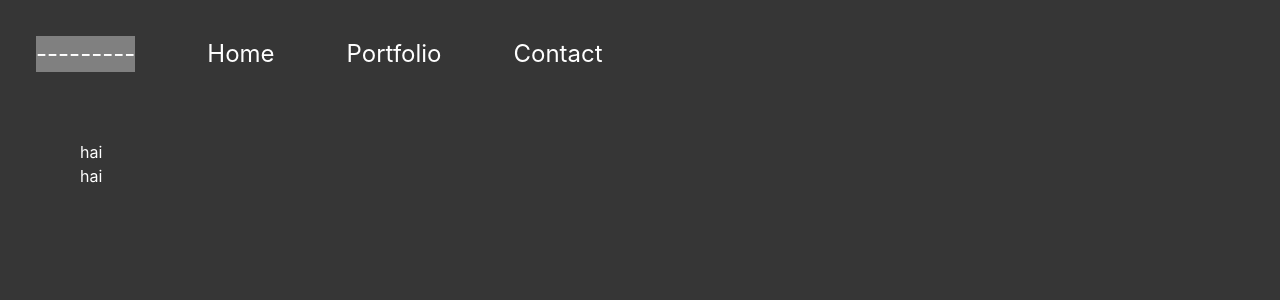
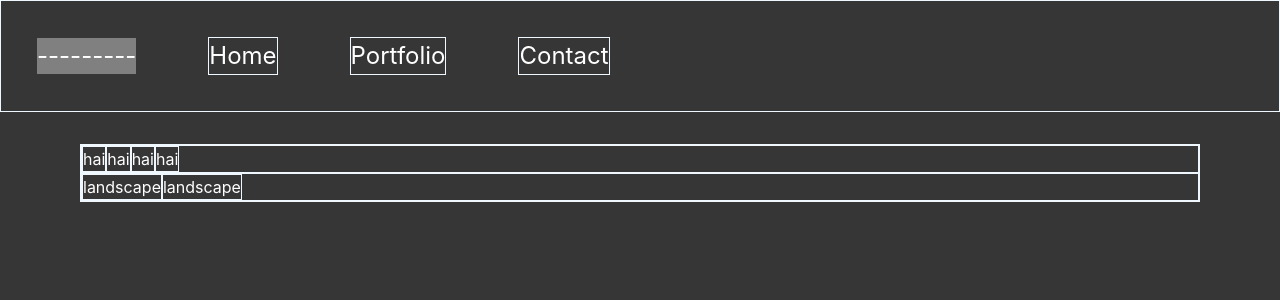
Before and after one commit to davidskinner/photography-site, an Angular app in the folder photographysite/: page /portfolio in a window 1280 px wide. Shown: the top 300 px of the page. Built offline with nearby package versions, Linux system fonts and the light colour scheme.

Commit message:
moar progress

```diff
--- a/photographysite/src/app/home/home.component.html
+++ b/photographysite/src/app/home/home.component.html
@@ -1,6 +1,6 @@
 <div  class="header-margin">
     <div class="home-question draw-box">
-        Looking for a wedding or portrait photographer?
+        Looking for a wedding photographer?
     </div>
     <div class="statement draw-box">
         You are in the right place.
@@ -8,6 +8,5 @@
     <div class="text-center draw-box">
         <button type="button" class="contact-button">
             Contact Me
-        </button>
-    </div>
+        </button>    </div>
 </div>
--- a/photographysite/src/app/home/home.component.scss
+++ b/photographysite/src/app/home/home.component.scss
@@ -12,7 +12,7 @@
 }
 
 .header-margin{
-    margin:25vh 0 1em 0;
+    margin:22vh 0 1em 0;
 }
 
 .contact-button{
--- a/photographysite/src/app/portfolio/portfolio.component.html
+++ b/photographysite/src/app/portfolio/portfolio.component.html
@@ -1,9 +1,25 @@
 <div class="portfolio-margin draw-box">
-    <div class="draw-box">
-        hai
+    <div class="draw-box d-flex">
+            <div class="draw-box">
+                    hai
+                </div>
+                <div class="draw-box">
+                    hai
+                </div>
+                <div class="draw-box">
+                    hai
+                </div>
+                <div class="draw-box">
+                    hai
+                </div>
     </div>
-    <div class="draw-box">
+    <div class="draw-box d-flex">
+        <div class="draw-box">
+            landscape
+        </div>
+        <div class="draw-box">
+            landscape
+        </div>
+    </div>
 
-        hai
-    </div>
 </div>
--- a/photographysite/src/styles.scss
+++ b/photographysite/src/styles.scss
@@ -7,9 +7,7 @@ body {
     color: white;
 }
 
-// .draw-box {
-//     border-color: aliceblue; border-style: solid;    border-width: 1px;
-// }
+.draw-box {border-color: aliceblue; border-style: solid;    border-width: 1px;}
 
 .text-white {
     color: white;
```
